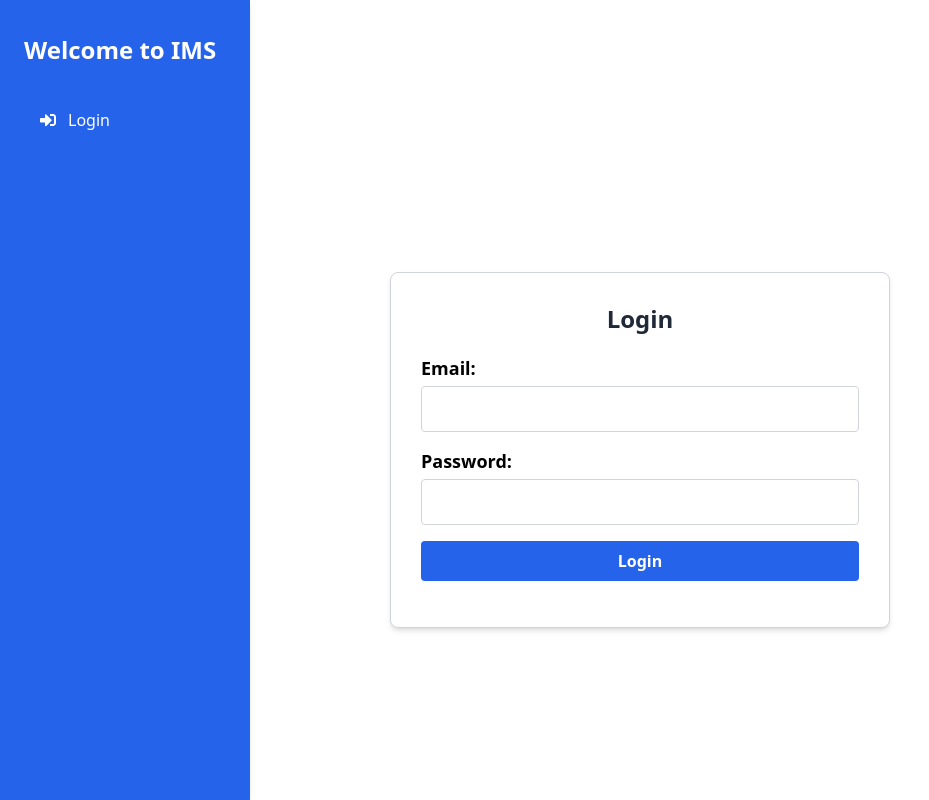
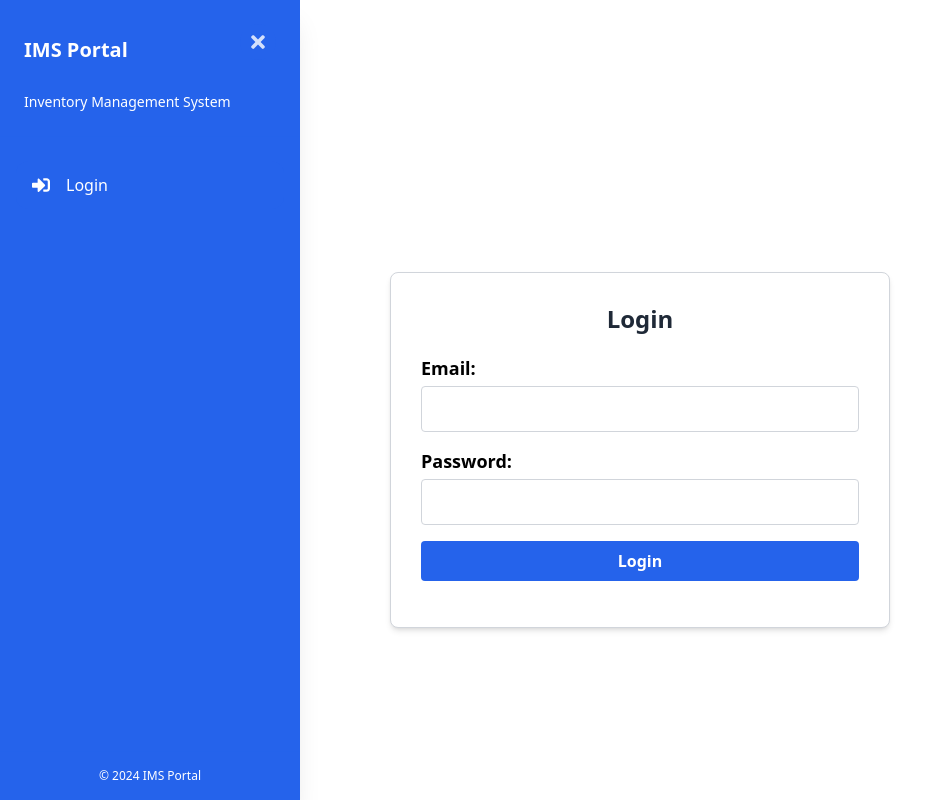
Before and after one commit to ishankfl/inventory-frontend, a React (Create React App) app: page /login in a window 1280 px wide. Shown: the whole page, without its empty margins (0-929 px from the left). Built offline with nearby package versions, Linux system fonts and the light colour scheme; the HTML template or start-up script is replaced by a standard one.

Commit message:
sidebar-position-fixing

```diff
--- a/src/App.js
+++ b/src/App.js
@@ -2,21 +2,41 @@ import { BrowserRouter } from 'react-router-dom';
 import CustomRouter from './routes';
 import Navbar from './components/common/NavBar';
 import './styles/main.scss';
-import { useState, useEffect } from 'react';
-import { IoChatbox } from 'react-icons/io5';
+import { useState } from 'react';
+import { FaBars } from 'react-icons/fa';
 import CurrentActivityBox from './components/common/CurrentActivityBox';
 import { isLoggedIn } from './utils/tokenutils';
 
 function App() {
   const isUserLoggedin = isLoggedIn();
+  const [showNavbar, setShowNavbar] = useState(true);
+
+  const toggleNavbar = () => setShowNavbar(prev => !prev);
 
   return (
     <BrowserRouter>
-      <div className='!flex !flex-row !gap-24'>
-        <Navbar />
-        <div className='pt-24'>
-          <CustomRouter  />
-          {isUserLoggedin && <CurrentActivityBox />}
+      <div className='flex min-h-screen'>
+        {/* Toggle Button (only shown when navbar is hidden) */}
+        {!showNavbar && (
+          <button
+            onClick={toggleNavbar}
+            className='fixed top-4 left-4 z-50 p-2 text-white bg-purple-800 rounded-full shadow-md hover:bg-purple-600'
+          >
+            <FaBars />
+          </button>
+        )}
+
+        {/* Conditionally Render Navbar */}
+        {showNavbar && <Navbar toggleNavbar={toggleNavbar} showNavbar={showNavbar} />}
+
+        {/* Main Content Area */}
+        <div className={`flex-1 transition-all duration-300 ${
+          showNavbar ? 'ml-[300px]' : 'ml-0'
+        }`}>
+          <div className='p-8'>
+            <CustomRouter />
+            {isUserLoggedin && <CurrentActivityBox />}
+          </div>
         </div>
       </div>
     </BrowserRouter>
--- a/src/components/Receipt/ItemManagementSection.jsx
+++ b/src/components/Receipt/ItemManagementSection.jsx
@@ -209,10 +209,10 @@ const ItemManagementSection = ({
       </div>
 
       <div className="bg-white p-6 rounded-lg shadow-md flex-1">
-        <div className="mb-4">
-          <h2 className="text-lg font-semibold text-gray-800">Items to Issue</h2>
-        </div>
-        <div className="overflow-auto">
+        {/* <div className="mb-4"> */}
+          <h2 className="text-lg font-semibold text-gray-800 !mb-0">Items to Issue</h2>
+        {/* </div> */}
+        <div className="overflow-auto mb-0">
           {errors.items && typeof errors.items === 'string' && (
             <p className="text-red-500 text-sm mb-2">{errors.items}</p>
           )}
--- a/src/components/common/NavBar.jsx
+++ b/src/components/common/NavBar.jsx
@@ -1,6 +1,5 @@
 import { useEffect, useState } from 'react';
 import {
-  FaBars,
   FaTimes,
   FaHome,
   FaBox,
@@ -9,14 +8,13 @@ import {
   FaBuilding,
   FaLayerGroup,
 } from 'react-icons/fa';
-import { useNavigate } from 'react-router-dom';
-import '../../styles/navbar.scss';
+import { useNavigate, useLocation } from 'react-router-dom';
 import { isLoggedIn } from '../../utils/tokenutils';
 
-const Navbar = () => {
-  const [menuOpen, setMenuOpen] = useState(false);
+const Navbar = ({ toggleNavbar }) => {
   const [loggedIn, setLoggedIn] = useState(false);
   const navigate = useNavigate();
+  const location = useLocation();
 
   useEffect(() => {
     setLoggedIn(isLoggedIn());
@@ -24,81 +22,112 @@ const Navbar = () => {
 
   const handleNavigate = (path) => {
     navigate(path);
-    setMenuOpen(false);
+    toggleNavbar(); // close sidebar after navigation
   };
 
+  const isActive = (path) => location.pathname === path;
+
+  const navItems = [
+    { path: '/', icon: FaHome, label: 'Dashboard' },
+    { path: '/view-products', icon: FaBox, label: 'Product' },
+    { path: '/issue-receipt', icon: FaLayerGroup, label: 'Issue Items' },
+    { path: '/view-category', icon: FaLayerGroup, label: 'Category' },
+    { path: '/view-users', icon: FaUsers, label: 'Staff' },
+    { path: '/view-departments', icon: FaBuilding, label: 'Department' },
+  ];
+
   return (
-    <div className="main-nav top-0 left-0 h-[100vh] w-[250px] bg-primary text-white z-[100] flex flex-col shadow-md px-6 py-8">
-      <div className="nav-logo text-[1.5rem] font-bold mb-8">
-        Welcome to IMS
+    <div className="main-nav fixed top-0 left-0 h-screen w-[300px] bg-primary text-white z-[100] flex flex-col shadow-xl">
+      {/* Header */}
+      <div className="px-6 py-6 border-b border-primary/40">
+        <div className="flex justify-between items-center mb-4">
+          <h1 className="text-xl font-bold text-primarylight">IMS Portal</h1>
+          <button
+            onClick={toggleNavbar}
+            className="text-white/80 text-xl hover:text-white hover:rotate-90 transition-all duration-300 p-2 rounded-full hover:bg-primary/40"
+          >
+            <FaTimes />
+          </button>
+        </div>
+        <p className="text-sm text-primarylight/70">Inventory Management System</p>
       </div>
 
-      {/* Desktop menu */}
-      <div className="hidden md:flex flex-col gap-6">
+      {/* Nav Items */}
+      <div className="flex-1 px-4 py-6 overflow-y-auto space-y-2">
         {loggedIn ? (
-          <>
-            <button onClick={() => handleNavigate('/')} className="nav-item flex items-center gap-3 hover:text-gray-300">
-              <FaHome /> Dashboard
-            </button>
-            <button onClick={() => handleNavigate('/view-products')} className="nav-item flex items-center gap-3 hover:text-gray-300">
-              <FaBox /> Product
-            </button>
-            <button onClick={() => handleNavigate('/issue-products')} className="nav-item flex items-center gap-3 hover:text-gray-300">
-              <FaLayerGroup /> Issue Product
-            </button>
-            <button onClick={() => handleNavigate('/view-category')} className="nav-item flex items-center gap-3 hover:text-gray-300">
-              <FaLayerGroup /> Category
-            </button>
-            <button onClick={() => handleNavigate('/view-users')} className="nav-item flex items-center gap-3 hover:text-gray-300">
-              <FaUsers /> Staff
-            </button>
-            <button onClick={() => handleNavigate('/view-departments')} className="nav-item flex items-center gap-3 hover:text-gray-300">
-              <FaBuilding /> Department
-            </button>
-          </>
+          navItems.map((item, i) => {
+            const Icon = item.icon;
+            const active = isActive(item.path);
+            return (
+              <button
+                key={item.path}
+                onClick={() => handleNavigate(item.path)}
+                className={`!nav-item group relative w-full flex items-center gap-4 px-4 py-3 rounded-xl transition-all duration-300 transform hover:scale-105 hover:shadow-lg ${
+                  active
+                    ? 'bg-gradient-to-r from-primary to-primarylight text-white shadow-lg scale-105'
+                    : 'text-primarylight hover:bg-primary/40 hover:text-white'
+                }`}
+                style={{
+                  animationDelay: `${i * 0.1}s`,
+                  animation: 'slideInLeft 0.6s ease-out forwards',
+                }}
+              >
+                {/* Active line indicator */}
+                {active && (
+                  <div className="absolute left-0 top-0 h-full w-1 bg-white rounded-r-full animate-pulse"></div>
+                )}
+                <div className={`text-lg ${active ? 'text-white' : 'text-primarylight/80 group-hover:text-white'}`}>
+                  <Icon />
+                </div>
+                <span className={`font-medium ${active ? 'text-white' : 'text-primarylight group-hover:text-white'}`}>
+                  {item.label}
+                </span>
+              </button>
+            );
+          })
         ) : (
-          <button onClick={() => handleNavigate('/login')} className="nav-item flex items-center gap-3 hover:text-gray-300">
-            <FaSignInAlt /> Login
+          <button
+            onClick={() => handleNavigate('/login')}
+            className="group relative w-full flex items-center gap-4 px-4 py-3 rounded-xl text-primarylight hover:bg-primary/40 hover:text-white transition-all duration-300 transform hover:scale-105 hover:shadow-lg"
+          >
+            <div className="text-lg text-primarylight group-hover:text-white">
+              <FaSignInAlt />
+            </div>
+            <span className="font-medium">Login</span>
           </button>
         )}
       </div>
 
-      {/* Mobile menu toggle button */}
-      <div className="md:hidden mt-auto cursor-pointer z-50" onClick={() => setMenuOpen(!menuOpen)}>
-        {menuOpen ? <FaTimes size={24} /> : <FaBars size={24} />}
+      {/* Footer */}
+      <div className="px-6 py-4 border-t border-primary/40 text-center text-xs text-primarylight/70">
+        © 2024 IMS Portal
       </div>
 
-      {/* Mobile menu dropdown */}
-      {menuOpen && (
-        <div className="absolute top-20 left-0 w-full bg-primary flex flex-col items-start gap-4 px-6 py-4 z-40 md:hidden">
-          {loggedIn ? (
-            <>
-              <button onClick={() => handleNavigate('/')} className="nav-item flex items-center gap-3 hover:text-gray-300">
-                <FaHome /> Dashboard
-              </button>
-              <button onClick={() => handleNavigate('/view-products')} className="nav-item flex items-center gap-3 hover:text-gray-300">
-                <FaBox /> Product
-              </button>
-              <button onClick={() => handleNavigate('/issue-products')} className="nav-item flex items-center gap-3 hover:text-gray-300">
-                <FaLayerGroup /> Issue Product
-              </button>
-              <button onClick={() => handleNavigate('/view-category')} className="nav-item flex items-center gap-3 hover:text-gray-300">
-                <FaLayerGroup /> Category
-              </button>
-              <button onClick={() => handleNavigate('/view-users')} className="nav-item flex items-center gap-3 hover:text-gray-300">
-                <FaUsers /> Staff
-              </button>
-              <button onClick={() => handleNavigate('/view-departments')} className="nav-item flex items-center gap-3 hover:text-gray-300">
-                <FaBuilding /> Department
-              </button>
-            </>
-          ) : (
-            <button onClick={() => handleNavigate('/login')} className="nav-item flex items-center gap-3 hover:text-gray-300">
-              <FaSignInAlt /> Login
-            </button>
-          )}
-        </div>
-      )}
+      {/* CSS animations */}
+      <style jsx>{`
+        @keyframes slideInLeft {
+          from {
+            opacity: 0;
+            transform: translateX(-30px);
+          }
+          to {
+            opacity: 1;
+            transform: translateX(0);
+          }
+        }
+        .main-nav .overflow-y-auto::-webkit-scrollbar {
+          width: 4px;
+        }
+        .main-nav .overflow-y-auto::-webkit-scrollbar-track {
+          background: rgba(255, 255, 255, 0.1);
+        }
+        .main-nav .overflow-y-auto::-webkit-scrollbar-thumb {
+          background: rgba(255, 255, 255, 0.3);
+        }
+        .main-nav .overflow-y-auto::-webkit-scrollbar-thumb:hover {
+          background: rgba(255, 255, 255, 0.5);
+        }
+      `}</style>
     </div>
   );
 };
--- a/src/index.css
+++ b/src/index.css
@@ -61,11 +61,11 @@ form select {
 
 /* Tailwind css for view pages */
 .main-container-box {
-  @apply p-8 min-w-[60vw] min-h-[75vh] flex flex-col items-start mx-[10%];
+  @apply  min-w-[60vw] min-h-[75vh] flex flex-col items-start mx-[10%];
 }
 
 .view-container {
-  @apply rounded-xl min-h-[75vh] min-w-[100%];
+  @apply rounded-xl min-h-[75vh] min-w-[80vw];
 }
 
 .view-container h2 {
```
Also changed, not shown: src/components/Receipt/IssueForm.jsx (+8 -8 lines).
